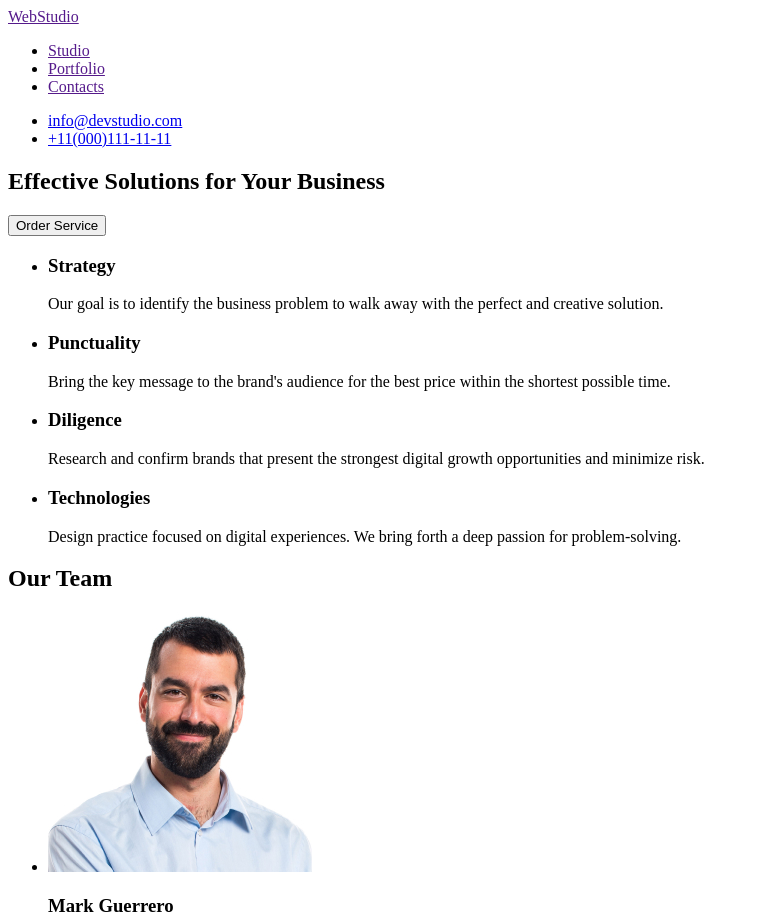
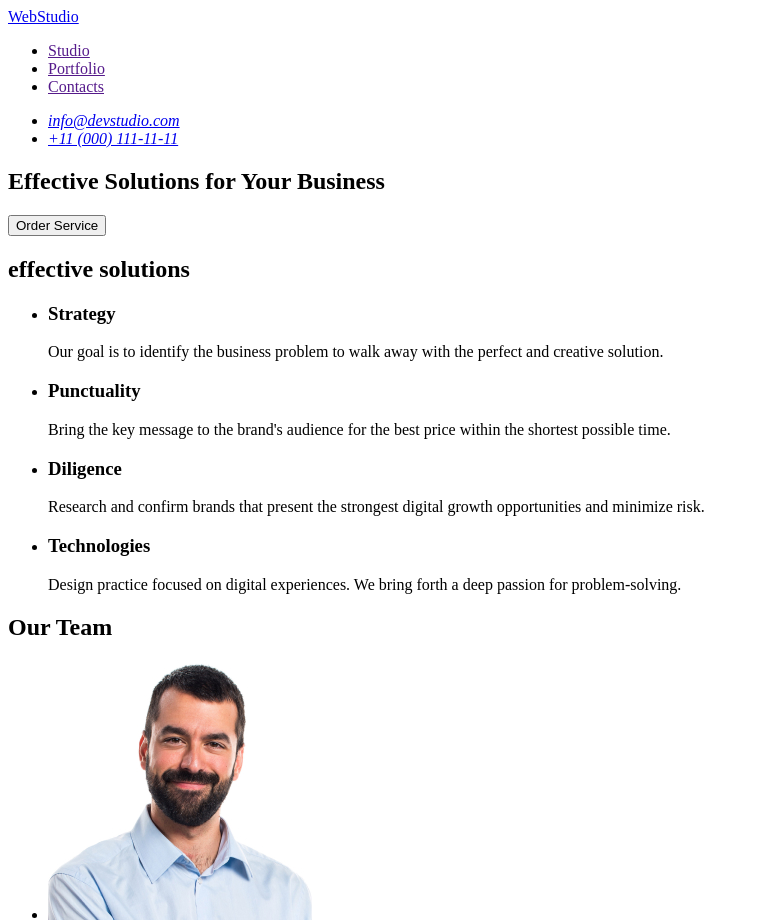
Before and after one commit to MarharytaOsypova/goit-markup-hw-01, a plain HTML site: page index.html in a window 1280 px wide. Shown: the top 923 px of the page, without its empty margins (0-759 px from the left). Drawn offline with Linux system fonts and the light colour scheme.

Commit message:
version №3

```diff
--- a/index.html
+++ b/index.html
@@ -8,17 +8,19 @@
   <body>
     <header>
       <nav>
-        <a href=""> WebStudio</a>
+        <a href="index.html"> WebStudio</a>
         <ul>
           <li><a href="">Studio</a></li>
           <li><a href="">Portfolio</a></li>
           <li><a href="">Contacts</a></li>
         </ul>
       </nav>
-      <ul>
-        <li><a href="mailto:">info@devstudio.com</a></li>
-        <li><a href="tel:">+11(000)111-11-11</a></li>
-      </ul>
+      <address>
+        <ul>
+          <li><a href="mailto:info@devstudio.com">info@devstudio.com</a></li>
+          <li><a href="tel:+110001111111">+11 (000) 111-11-11</a></li>
+        </ul>
+      </address>
     </header>
     <main>
       <section>
@@ -26,6 +28,7 @@
         <button type="button">Order Service</button>
       </section>
       <section>
+        <h2>effective solutions</h2>
         <ul>
           <li>
             <h3>Strategy</h3>
@@ -104,7 +107,7 @@
       </section>
     </main>
     <footer>
-      <a href=""> WebStudio</a>
+      <a href="index.html"> WebStudio</a>
       <p>
         Increase the flow of customers and sales for your business with digital
         marketing & growth solutions.
```
